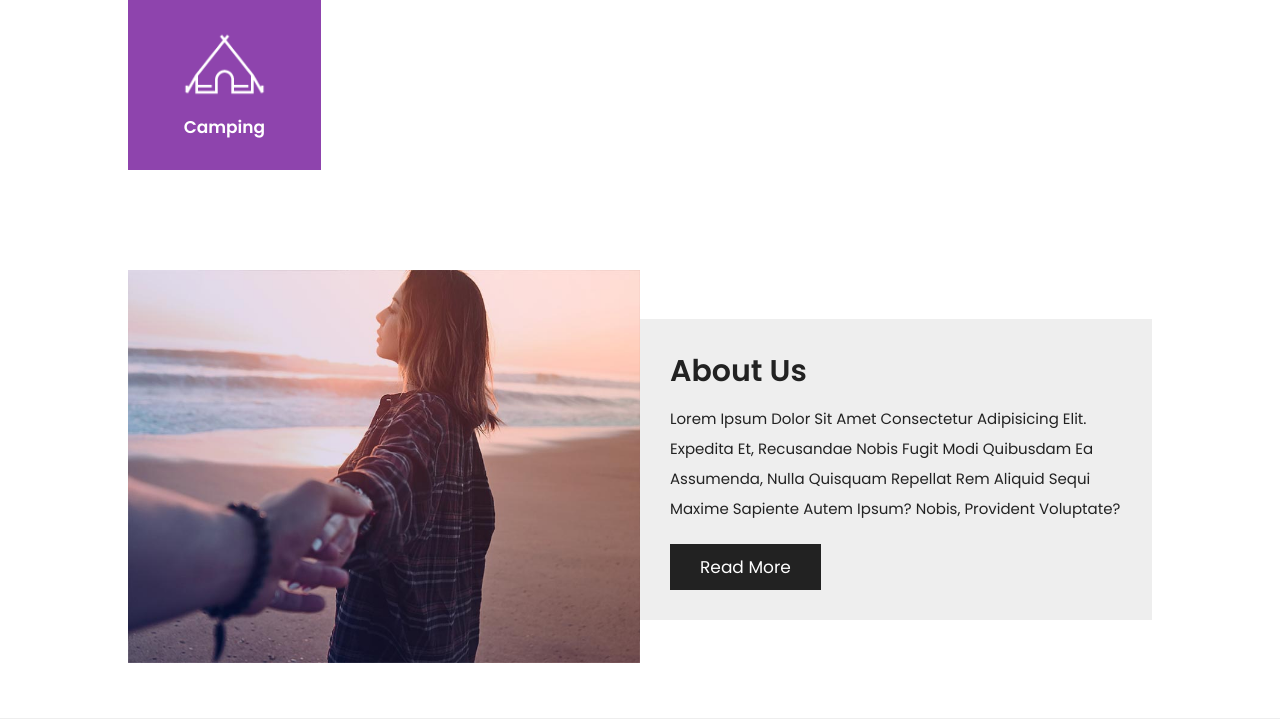
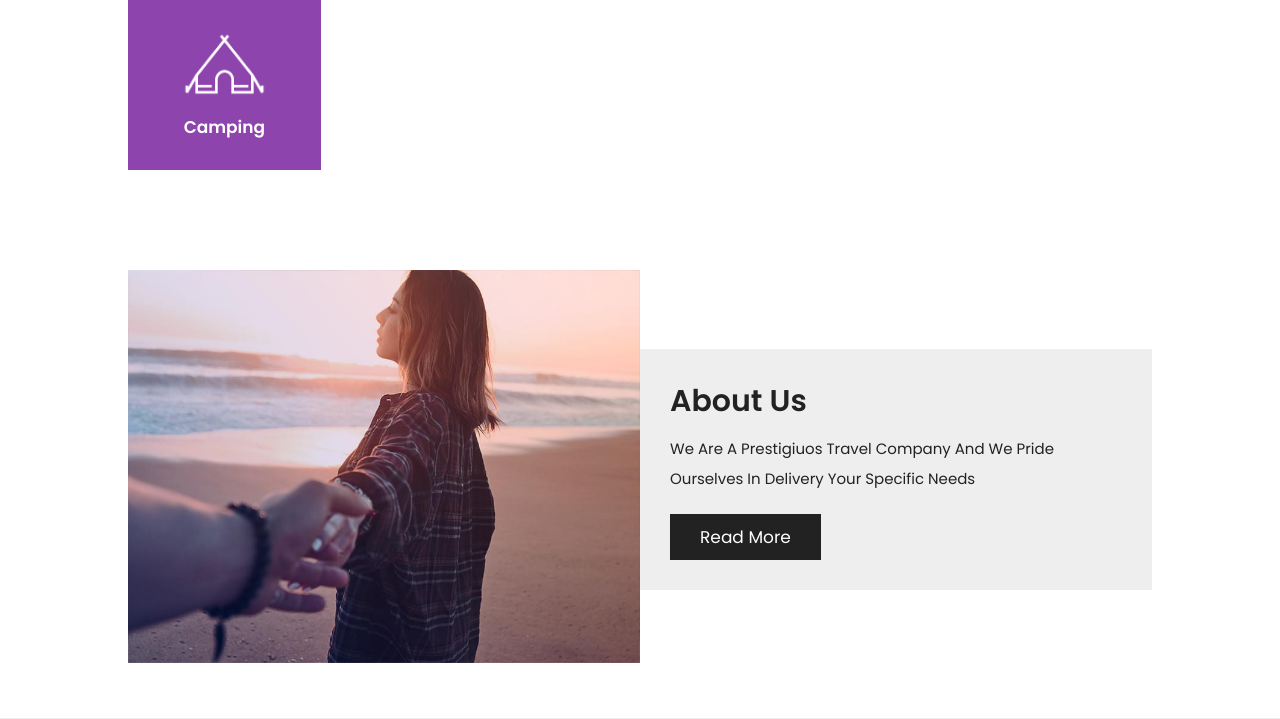
Before and after one commit to aKanneh2003/Travel_Site, a PHP site: page / in a window 1280 px wide. Shown: the part 1035-1754 px from the top of the page. Run offline with PHP 8.4, Linux system fonts and the light colour scheme.

Commit message:
Update index.php

```diff
--- a/index.php
+++ b/index.php
@@ -135,7 +135,7 @@
 
    <div class="content">
       <h3>about us</h3>
-      <p>Lorem ipsum dolor sit amet consectetur adipisicing elit. Expedita et, recusandae nobis fugit modi quibusdam ea assumenda, nulla quisquam repellat rem aliquid sequi maxime sapiente autem ipsum? Nobis, provident voluptate?</p>
+      <p>We are a prestigiuos travel company and we pride ourselves in delivery your specific needs</p>
       <a href="about.php" class="btn">read more</a>
    </div>
 
```
